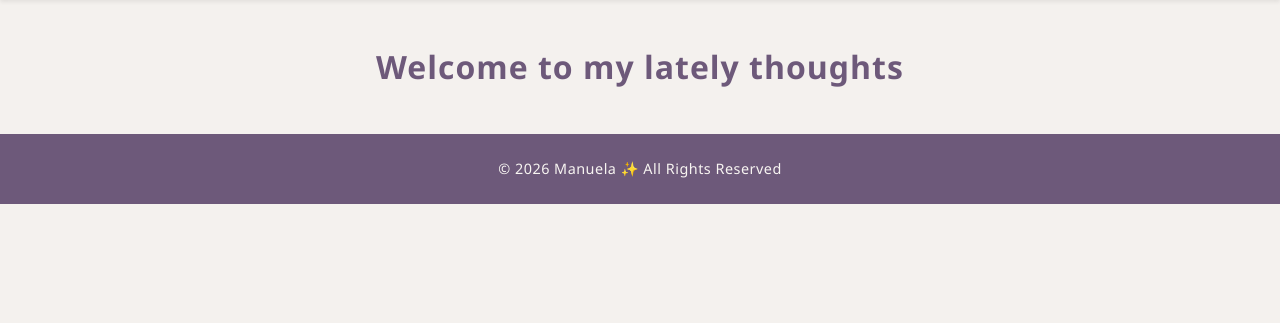
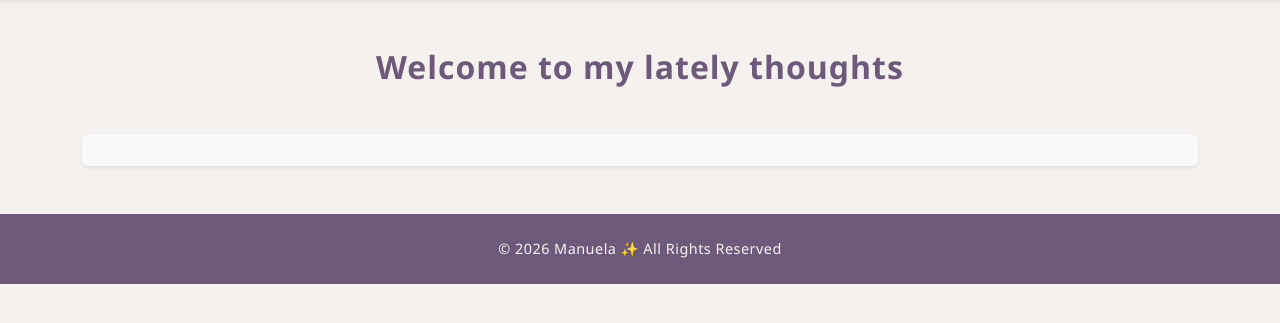
Before and after one commit to manuelaceron/Misc, a FastAPI app: page /about in a window 1280 px wide. Shown: the part 47-370 px from the top of the page. Run offline with FastAPI, Linux system fonts and the light colour scheme.

Commit message:
Add text block in About template

```diff
--- a/Tutorials/my_blog_fast_api/templates/about.html
+++ b/Tutorials/my_blog_fast_api/templates/about.html
@@ -2,5 +2,7 @@
 
 {% block content %}
 <h2 class="text-center mb-5 page-title"> Welcome to my lately thoughts </h2>
-<h5> {{ about }}  </h5>
+<div class="text-center p-3 bg-light rounded shadow-sm">
+    <h5 class="mb-0">{{ about }}</h5>
+</div>
 {% endblock content %}
```
